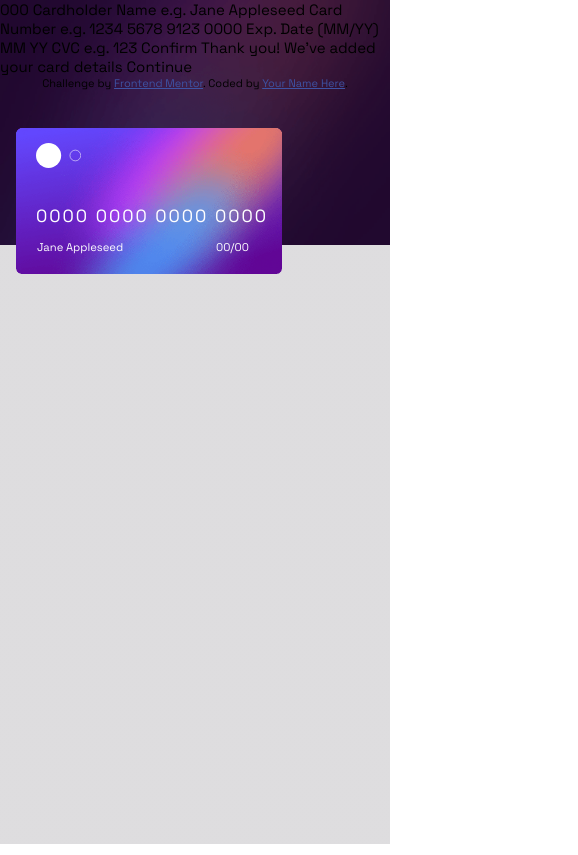
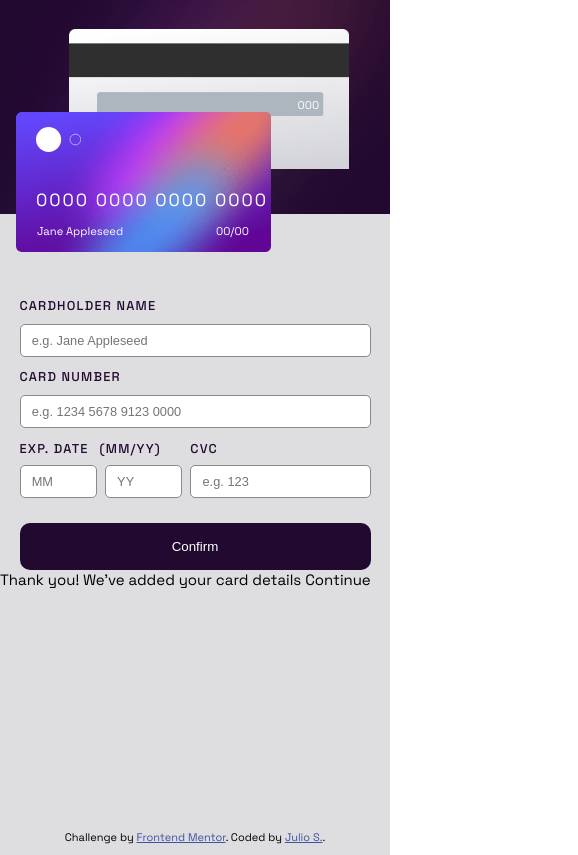
Before and after one commit to Julius-Sol/interactive-card-details-form, a plain HTML site: page index.html in a window 390 px wide. Shown: the whole page, 578 px wide, since content can reach past the window. Drawn offline with Linux system fonts and the light colour scheme.

Commit message:
Add css style and html structure for mobile

```diff
--- a/index.html
+++ b/index.html
@@ -28,22 +28,33 @@
       <p class="card-front-exp">00/00</p>
     </div>
 
-    000
+    <div class="card-back">
+      <p class="card-security">000</p>
+    </div>
 
-    Cardholder Name
-    e.g. Jane Appleseed
+    <form action="" class="card-info">
+      <div><label for="cardholder-name" class="card-info-title">Cardholder Name</label></div>
+      <input type="text" name="cardholder-name" id="cardholder-name" placeholder="e.g. Jane Appleseed " required>
 
-    Card Number
-    e.g. 1234 5678 9123 0000
+      <div><label for="card-number" class="card-info-title">Card Number</label></div>
+      <input type="text" name="card-number" id="card-number" placeholder="e.g. 1234 5678 9123 0000" required>
 
-    Exp. Date (MM/YY)
-    MM
-    YY
+      <div class="extra-info">
+        <div class="info-date">
+          <label for="exp-month" class="card-info-title">Exp. Date <span class="spacing-title">(MM/YY)</span></label>
+          <div class="date-year">
+            <input type="text" name="exp-month" id="exp-month" placeholder="MM" required maxlength="2">
+            <input type="text" name="exp-year" id="exp-year" placeholder="YY" required maxlength="2">
+          </div>
+        </div>
+        <div class="cvc">
+          <label for="cvc-number" class="card-info-title">cvc</label>
+          <input type="text" name="cvc-number" id="cvc-number" placeholder="e.g. 123" required>
+        </div>
+      </div>
 
-    CVC
-    e.g. 123
-
-    Confirm
+      <button class="submit-button">Confirm</button>
+    </form>
 
     <!-- Completed state start -->
 
@@ -53,7 +64,7 @@
 
   <div class="attribution">
     Challenge by <a href="https://www.frontendmentor.io?ref=challenge" target="_blank">Frontend Mentor</a>.
-    Coded by <a href="#">Your Name Here</a>.
+    Coded by <a href="#">Julio S.</a>.
   </div>
 </body>
 </html>
--- a/style.css
+++ b/style.css
@@ -1,13 +1,12 @@
 *{
   box-sizing: border-box;
 }
-
 
 body{
   margin: 0;
   padding: 0;
   font-family: 'Space Grotesk', sans-serif;
-  background-image: linear-gradient( transparent 29%, hsl(270, 3%, 87%) 0%), url(./images/bg-main-mobile.png);
+  background-image: linear-gradient( transparent 25%, hsl(270, 3%, 87%) 0%), url(./images/bg-main-mobile.png);
   background-repeat: no-repeat;
   height: 100vh;
   background-size: contain;
@@ -16,14 +15,16 @@ body{
 
 .card-front{
   position: absolute;
-  top: 8rem;
+  top: 7rem;
   left: 1rem;
   background-image: url(./images/bg-card-front.png);
   background-repeat: no-repeat;
   background-size: contain;
   color: white;
   width: 285px;
+  height: 140px;
   border-radius: 5px;
+
 }
 
 .card-front-logo{
@@ -58,7 +59,97 @@ body{
 }
 
 
+.card-back{
+  position: relative;
+  background-image: url(./images/bg-card-back.png);
+  width: 280px;
+  height: 140px;
+  background-size: cover;
+  background-repeat: no-repeat;
+  top: 1.1rem;
+  left: 4.3rem;
+  z-index: -1;
+}
 
+.card-security{
+  font-size: .7rem;
+  color: white;
+  position: relative;
+  top:4.3rem;
+  left: 14.3rem;
+}
+
+.spacing-title{
+  margin-left: .4rem;
+}
+.card-info{
+  margin: 0 auto;
+  margin-top: 9rem;
+  width: 90%;
+  display: flex;
+  flex-direction: column;
+  gap: .6rem;
+}
+
+.card-info input{
+  padding-left: .7rem;
+  padding-top: .5rem;
+  padding-bottom: .5rem;
+  font-size: .8rem;
+  border: 1px solid hsl(279, 6%, 55%);
+  border-radius: 5px;
+  outline: none;
+}
+
+.card-info-title{
+  text-transform: uppercase;
+  font-size: .8rem;
+  color: rgb(33, 9, 47);
+  letter-spacing: 1.2px;
+  font-weight: 500;
+}
+
+.extra-info{
+  display: flex;
+  align-items: flex-end;
+  gap: .5rem;
+}
+
+.info-date{
+  width: 100%;
+}
+
+.date-year{
+  margin-top: .5rem;
+  display: flex;
+  gap: .5rem;
+}
+
+.date-year input{
+  width: 100%;
+}
+
+.cvc{
+  width: 100%;
+  display: flex;
+  flex-direction: column;
+  gap: .5rem;
+}
+
+.submit-button{
+  background-color: hsl(278, 68%, 11%);
+  color: white;
+  padding: 1rem 0;
+  border-radius: 10px;
+  border-style: none;
+  margin-top: 1rem;
+}
+
+.attribution{
+  position: absolute;
+  bottom: 0;
+  width: 100%;
+}
 
 @media screen and (min-width: 1024px) {
   body{
@@ -67,7 +158,7 @@ body{
   }
 }
 
-@media screen and (max-width: 370px) {
+@media screen and (max-width: 330px) {
   body{
     background-size: cover;
     background-position: 40% 0%;
```
